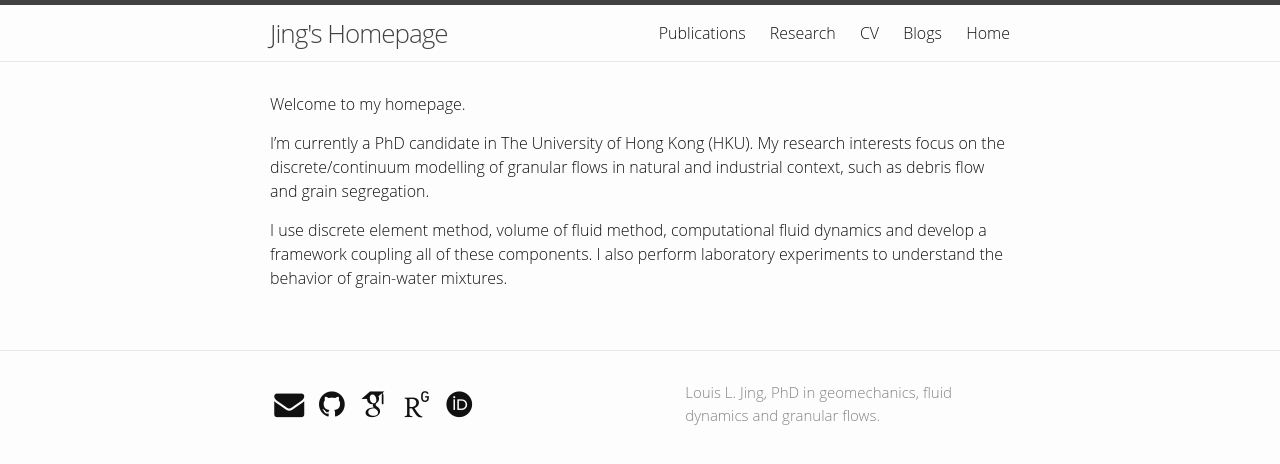
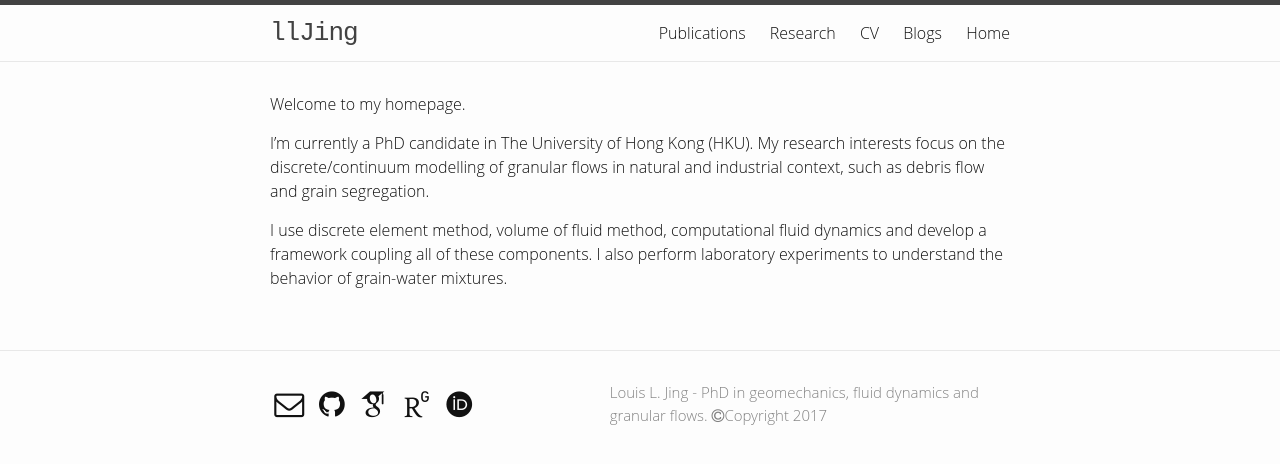
Before and after one commit to louislujing/louislujing.github.io, a Jekyll site: the page built from index.md, in a window 1280 px wide. Shown: the top 464 px of the page. Built offline with Jekyll 4.4.1, drawn with Linux system fonts in a browser that asks for light colours; some web fonts are replaced.

Commit message:
add copyright to footer; use lljing as site.title

```diff
--- a/_config.yml
+++ b/_config.yml
@@ -1,31 +1,12 @@
-# Welcome to Jekyll!
-#
-# This config file is meant for settings that affect your whole blog, values
-# which you are expected to set up once and rarely edit after that. If you find
-# yourself editing this file very often, consider using Jekyll's data files
-# feature for the data you need to update frequently.
-#
-# For technical reasons, this file is *NOT* reloaded automatically when you use
-# 'bundle exec jekyll serve'. If you change this file, please restart the server process.
-
 # Site settings
 # These are used to personalize your new site. If you look in the HTML files,
 # you will see them accessed via {{ site.title }}, {{ site.email }}, and so on.
 # You can create any custom variable you would like, and they will be accessible
 # in the templates via {{ site.myvariable }}.
-title: "Jing's Homepage"
-author: Louis L. Jing
+title: "llJing"
 email: louislujing@gmail.com
-description: > # this means to ignore newlines until "baseurl:"
-  Louis L. Jing, PhD in geomechanics, fluid dynamics and granular flows.
 baseurl: "" # the subpath of your site, e.g. /blog
 url: "" # the base hostname & protocol for your site, e.g. http://example.com
 
 # Build settings
 markdown: kramdown
-#theme: minima
-gems:
-  - jekyll-feed
-exclude:
-  - Gemfile
-  - Gemfile.lock
--- a/_includes/footer.html
+++ b/_includes/footer.html
@@ -8,30 +8,30 @@
         <ul class="social-media-list">
 
           <li>
-            <a href="mailto:{{ site.email }}"><i class="fa fa-envelope fa-fw"></i></a>
+            <a href="mailto:{{ site.email }}"><i class="fa fa-envelope-o fa-2x fa-fw"></i></a>
           </li>
 
           <li>
-            <a href="https://github.com/louislujing"><i class="fa fa-github fa-fw"></i></a>
+            <a href="https://github.com/louislujing"><i class="fa fa-github fa-2x fa-fw"></i></a>
           </li>
 
           <li>
-            <a href="https://scholar.google.com/citations?user=WMLzC7IAAAAJ&hl"><i class="ai ai-google-scholar ai-fw"></i></a>
+            <a href="https://scholar.google.com/citations?user=WMLzC7IAAAAJ&hl"><i class="ai ai-google-scholar fa-2x ai-fw"></i></a>
           </li>
 
           <li>
-            <a href="https://researchgate.net/profile/lu_jing4"><i class="ai ai-researchgate ai-fw"></i></a>
+            <a href="https://researchgate.net/profile/lu_jing4"><i class="ai ai-researchgate fa-2x ai-fw"></i></a>
           </li>
 
           <li>
-            <a href="http://orcid.org/0000-0002-1876-1110"><i class="ai ai-orcid ai-fw"></i></a>
+            <a href="http://orcid.org/0000-0002-1876-1110"><i class="ai ai-orcid fa-2x ai-fw"></i></a>
           </li>
 
         </ul>
       </div>
 
       <div class="footer-col footer-col-2">
-        <p>{{ site.description | escape }}</p>
+        <p>Louis L. Jing - PhD in geomechanics, fluid dynamics and granular flows. <i class="fa fa-copyright"></i>Copyright 2017</p>
       </div>
 
     </div>
--- a/_sass/minima/_layout.scss
+++ b/_sass/minima/_layout.scss
@@ -11,6 +11,7 @@
 }
 
 .site-title {
+  font-family: Rockwell Extra Bold, Papyrus, Courier New;
   font-size: 26px;
   font-weight: 300;
   line-height: 56px;
@@ -110,14 +111,14 @@
 
 .social-media-list li {
   display:inline-block;
-  font-size: 30px;
+  padding-top: $spacing-unit / 4;
 }
 
 .social-media-list a {
   color: $text-color;
 
   &:hover {
-    color: $brand-color;
+    color: $grey-color;
   }
 
 }
@@ -136,13 +137,13 @@
 }
 
 .footer-col-1 {
-  width: -webkit-calc(55% - (#{$spacing-unit} / 2));
-  width:         calc(55% - (#{$spacing-unit} / 2));
+  width: -webkit-calc(45% - (#{$spacing-unit} / 2));
+  width:         calc(45% - (#{$spacing-unit} / 2));
 }
 
 .footer-col-2 {
-  width: -webkit-calc(45% - (#{$spacing-unit} / 2));
-  width:         calc(45% - (#{$spacing-unit} / 2));
+  width: -webkit-calc(55% - (#{$spacing-unit} / 2));
+  width:         calc(55% - (#{$spacing-unit} / 2));
 }
 
 @include media-query($on-laptop) {
```
